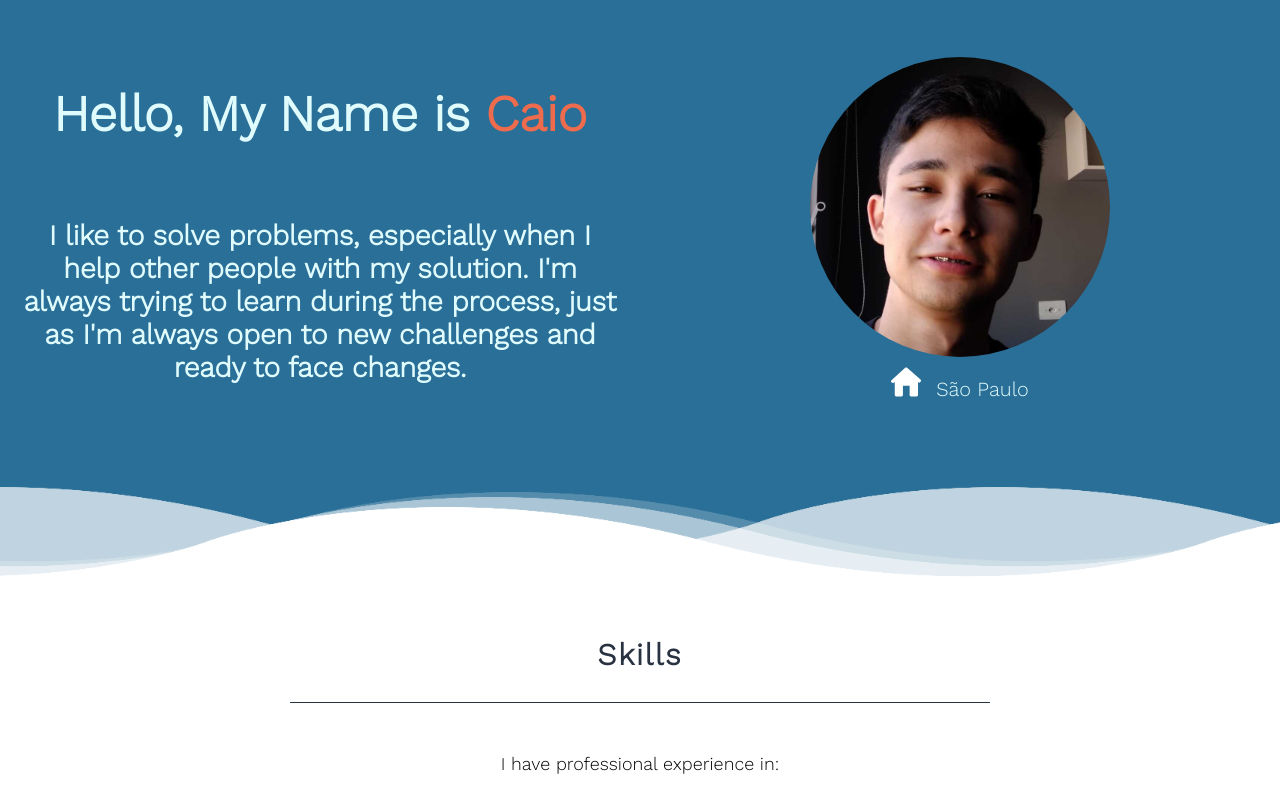
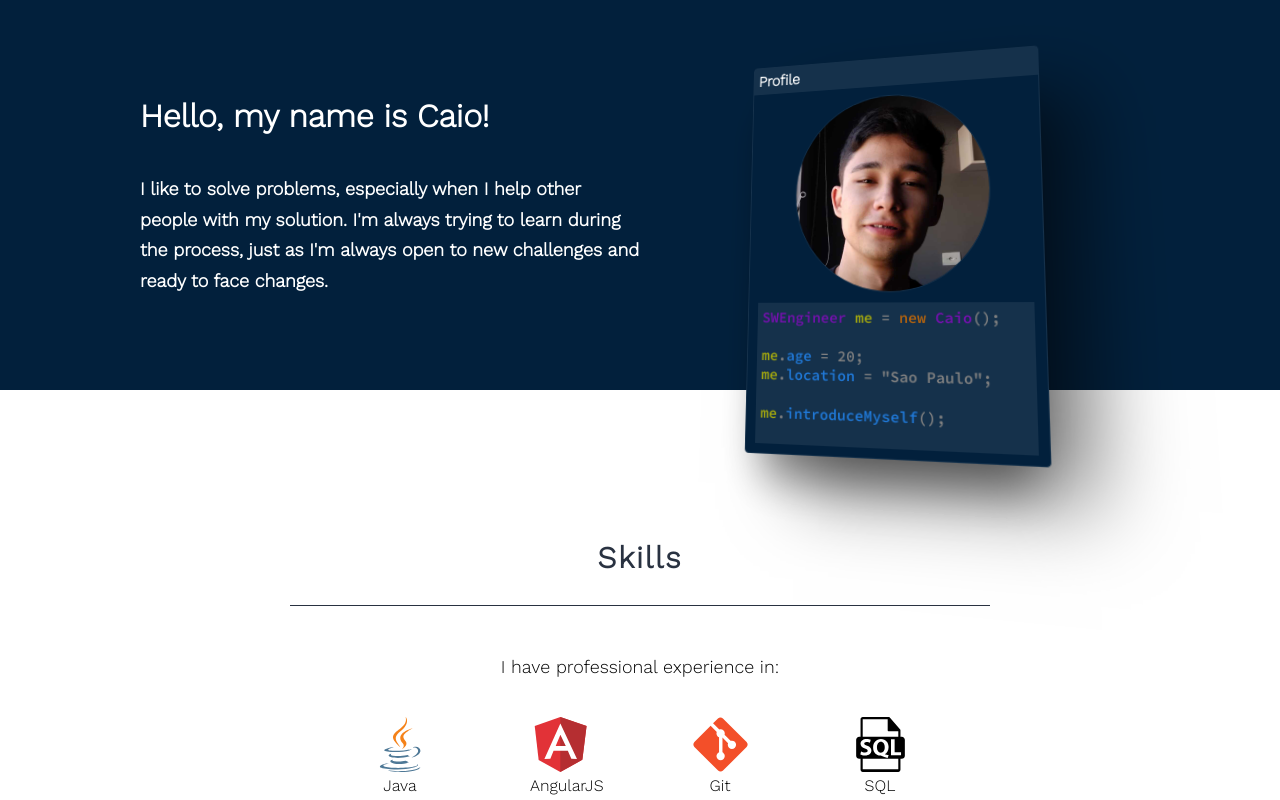
Before and after one commit to caio-k/caio-k.github.io, a React (Create React App) app: page / in a window 1280 px wide. Shown: the top 800 px of the page. Built offline with nearby package versions, Linux system fonts and the light colour scheme.

Commit message:
refactor header session

```diff
--- a/src/components/header.js
+++ b/src/components/header.js
@@ -1,30 +1,56 @@
 import React from "react";
 import "../styles/header.css";
 import photo from "../assets/photo.jpeg";
-import house from "../assets/house.svg";
 
 function Header() {
   return (
     <div className="header">
-      <div className="header-content">
-        <div className="first-column-header">
-          <h1>Hello, My Name is <span>Caio</span></h1>
-          <h2>I like to solve problems, especially when I help other people with my solution. I'm always trying to learn
-            during the process, just as I'm always open to new challenges and ready to face changes.</h2>
-        </div>
-        <div className="second-column-header">
-          <img src={photo} alt={"Me"} width="300" height="300"/>
-          <div>
-            <img src={house} alt={"House"} width="30" height="30"/>
-            <p>São Paulo</p>
+      <div className="header-first-part">
+        <h1>Hello, my name is <span>Caio</span>!</h1>
+        <p>I like to solve problems, especially when I help other people with my solution. I'm always trying to learn
+          during the process, just as I'm always open to new challenges and ready to face changes.</p>
+      </div>
+      <div className="header-second-part">
+        <div className="header-info-box">
+          <div className="header-profile-title">
+            Profile
+          </div>
+          <div className="header-profile-content">
+            <div className="header-profile-img">
+              <img src={photo} alt={"Me"} width="200" height="200"/>
+            </div>
+            <div className="header-profile-info">
+              <div>
+                <span className="object-type">SWEngineer </span>
+                <span className="object-name">me </span>
+                <span>= </span>
+                <span className="reserved">new </span>
+                <span className="object-type">Caio</span>
+                <span>();</span>
+              </div>
+              <br/>
+              <div>
+                <span className="object-name">me</span>
+                <span>.</span>
+                <span className="attribute">age </span>
+                <span>= 20;</span>
+              </div>
+              <div>
+                <span className="object-name">me</span>
+                <span>.</span>
+                <span className="attribute">location </span>
+                <span>= "Sao Paulo";</span>
+              </div>
+              <br/>
+              <div>
+                <span className="object-name">me</span>
+                <span>.</span>
+                <span className="attribute">introduceMyself</span>
+                <span>();</span>
+              </div>
+            </div>
           </div>
         </div>
-      </div>
-      <div className="waves">
-        <div className="wave wave1"/>
-        <div className="wave wave2"/>
-        <div className="wave wave3"/>
-        <div className="wave wave4"/>
       </div>
     </div>
   )
--- a/src/index.css
+++ b/src/index.css
@@ -1,13 +1,22 @@
 @import url('https://fonts.googleapis.com/css2?family=Work+Sans:wght@300&display=swap');
+@import url('https://fonts.googleapis.com/css2?family=Source+Code+Pro:wght@600&display=swap');
 
 body {
   margin: 0;
   padding: 0;
   font-family: 'Work Sans', sans-serif;
+  min-width: 350px;
 
   --color-1: #2A6F97;
   --color-2: #e9ecef;
   --color-3: #E0FBFC;
   --color-4: #EE6C4D;
   --color-5: #293241;
+  --color-6: #02203C;
+  --color-7: #15314B;
+  --color-8: #7411ad;
+  --color-9: #a0a510;
+  --color-10: #ad6111;
+  --color-11: #2078d6;
+  --color-12: gray;
 }
--- a/src/styles/header.css
+++ b/src/styles/header.css
@@ -1,145 +1,114 @@
 .header {
-    position: relative;
-    width: 100%;
-    background-color: var(--color-1);
-    overflow: hidden;
+    display: flex;
+    justify-content: center;
+    padding: 20px;
+    background: var(--color-6);
+    color: #FFFFFF;
 }
 
-.header-content {
+.header-first-part {
     display: flex;
-    flex-direction: row;
-    color: var(--color-3);
-    background-color: var(--color-1);
-    margin-bottom: 150px;
-    align-items: center;
-    padding: 40px 0;
+    justify-content: center;
+    flex-direction: column;
+    width: 500px;
+    height: 350px;
 }
 
-.first-column-header {
-    width: 50%;
-    display: flex;
-    text-align: center;
-    justify-content: center;
-    flex-direction: column;
+.header-first-part p {
+    font-size: 18px;
+    line-height: 1.7em;
+    font-weight: 600;
 }
 
-.first-column-header h1 {
-    font-size: 50px;
+.header-second-part {
+    width: 500px;
+    display: flex;
+    justify-content: center;
+    position: relative;
+    margin-top: 30px;
+    perspective: 700px;
+}
+
+.header-info-box {
+    width: 300px;
+    height: 400px;
+    background: var(--color-6);
+    position: absolute;
+    transform: rotate3d(.5, -.866, 0, 15deg) rotate(-1deg);
+    border: 1px solid var(--color-7);
+    border-radius: 4px;
+    box-shadow: 0 38px 40px -17.5px rgba(0, 0, 0, .4), 46px 38px 70px -7.5px rgba(0, 0, 0, .5);
+}
+
+.header-profile-title {
+    background: var(--color-7);
+    padding: 5px;
+    color: #FFFFFF;
+    font-weight: bold;
+}
+
+.header-profile-content {
     padding: 10px;
 }
 
-.first-column-header h2 {
-    font-size: 28px;
-    padding: 10px 20px;
+.header-profile-img {
+    display: flex;
+    justify-content: center;
 }
 
-.first-column-header span {
-    color: var(--color-4);
+.header-profile-img > img {
+    border-radius: 50%;
+    border: 1px solid var(--color-7);
 }
 
-.second-column-header {
-    width: 50%;
-    display: flex;
-    justify-content: center;
-    flex-direction: column;
-    align-items: center;
+.header-profile-info {
+    width: calc(100% - 10px);
+    height: 130px;
+    margin-top: 10px;
+    padding: 5px;
+    background: var(--color-7);
+    font-family: Source Code Pro, Helvetica, Arial, sans-serif;
+    font-size: 15px;
+    color: var(--color-12);
 }
 
-.second-column-header > img {
-    border-radius: 50%;
+.object-type {
+    color: var(--color-8);
 }
 
-.second-column-header > div {
-    display: flex;
-    margin-top: 10px;
+.object-name {
+    color: var(--color-9);
 }
 
-.second-column-header > div > p {
-    font-size: 20px;
-    margin: 10px 0 0 15px;
+.reserved {
+    color: var(--color-10);
 }
 
-.header .wave {
-    position: absolute;
-    bottom: 0;
-    left: 0;
-    width: 100%;
-    height: 100px;
-    background: url("../assets/wave.png");
-    background-size: 1000px 100px;
+.attribute {
+    color: var(--color-11);
 }
 
-.header .waves .wave1 {
-    animation: animate 30s linear infinite;
-    z-index: 1000;
-    opacity: 1;
-    animation-delay: 0s;
-    bottom: 0;
-}
+@media screen and (max-width: 710px) {
+    .header {
+        flex-direction: column;
+        height: 600px;
+        justify-content: flex-start;
+    }
 
-.header .waves .wave2 {
-    animation: animate2 15s linear infinite;
-    z-index: 999;
-    opacity: 0.5;
-    animation-delay: -5s;
-    bottom: 10px;
-}
+    .header-first-part {
+        width: 100%;
+        height: fit-content;
+        text-align: center;
+        justify-content: flex-start;
+    }
 
-.header .waves .wave3 {
-    animation: animate 30s linear infinite;
-    z-index: 998;
-    opacity: 0.2;
-    animation-delay: -2s;
-    bottom: 15px;
-}
-
-.header .waves .wave4 {
-    animation: animate2 5s linear infinite;
-    z-index: 997;
-    opacity: 0.7;
-    animation-delay: -5s;
-    bottom: 20px;
-}
-
-@keyframes animate {
-    0% {
-        background-position-x: 0;
-    }
-    100% {
-        background-position-x: 1000px;
+    .header-second-part {
+        width: 100%;
     }
 }
 
-@keyframes animate2 {
-    0% {
-        background-position-x: 0;
-    }
-    100% {
-        background-position-x: -1000px;
+@media screen and (max-width: 390px) {
+    .header {
+        height: 700px;
     }
 }
-
-@media screen and (max-width: 800px) {
-    .header-content {
-        padding-top: 0;
-        flex-direction: column;
-    }
-
-    .first-column-header, .second-column-header {
-        width: 100%;
-    }
-
-    .second-column-header {
-        margin-top: 20px;
-    }
-
-    .first-column-header h1 {
-        padding-bottom: 0;
-        font-size: 30px;
-    }
-
-    .first-column-header h2 {
-        padding-top: 0;
-        font-size: 20px;
-    }
-}
--- a/src/styles/skills.css
+++ b/src/styles/skills.css
@@ -1,5 +1,6 @@
 .skills-container {
     margin-bottom: 50px;
+    padding-top: 120px;
 }
 
 .skills {
```
Also changed, not shown: src/assets/house.svg (deleted).
